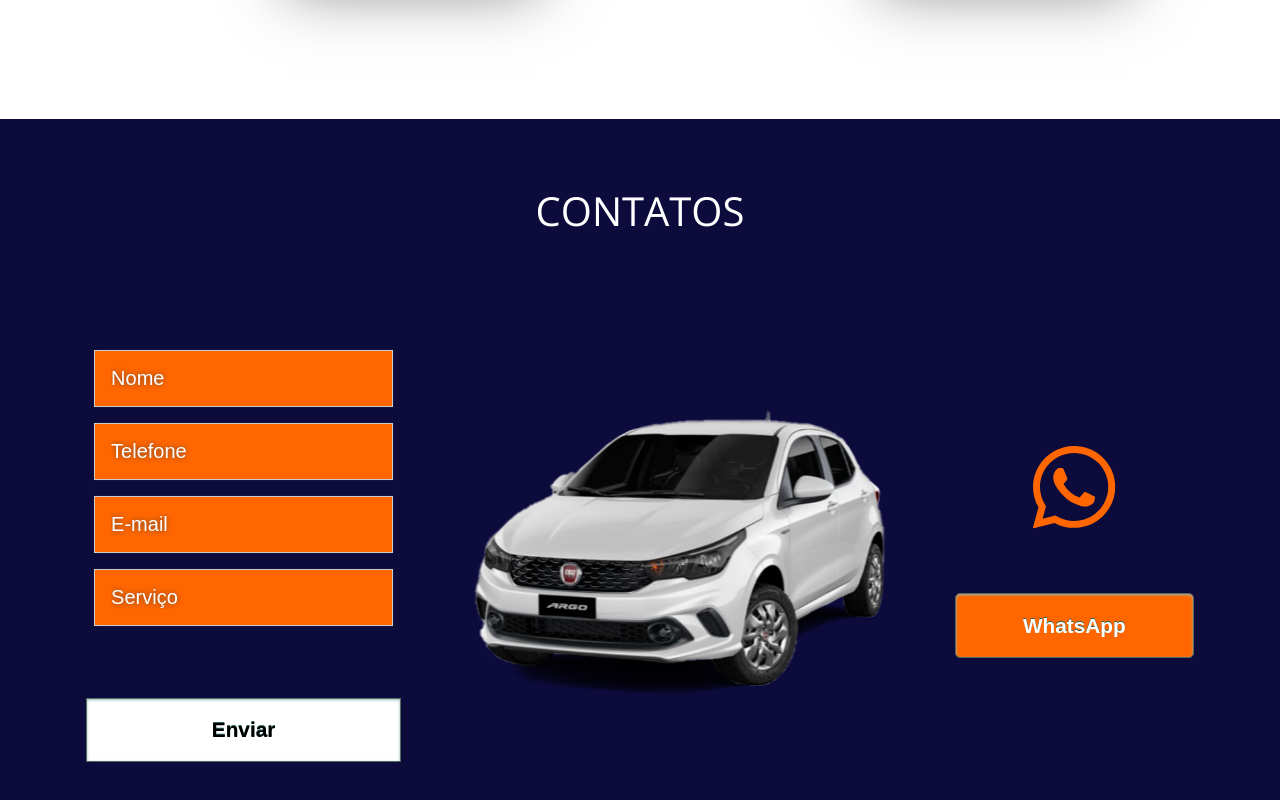
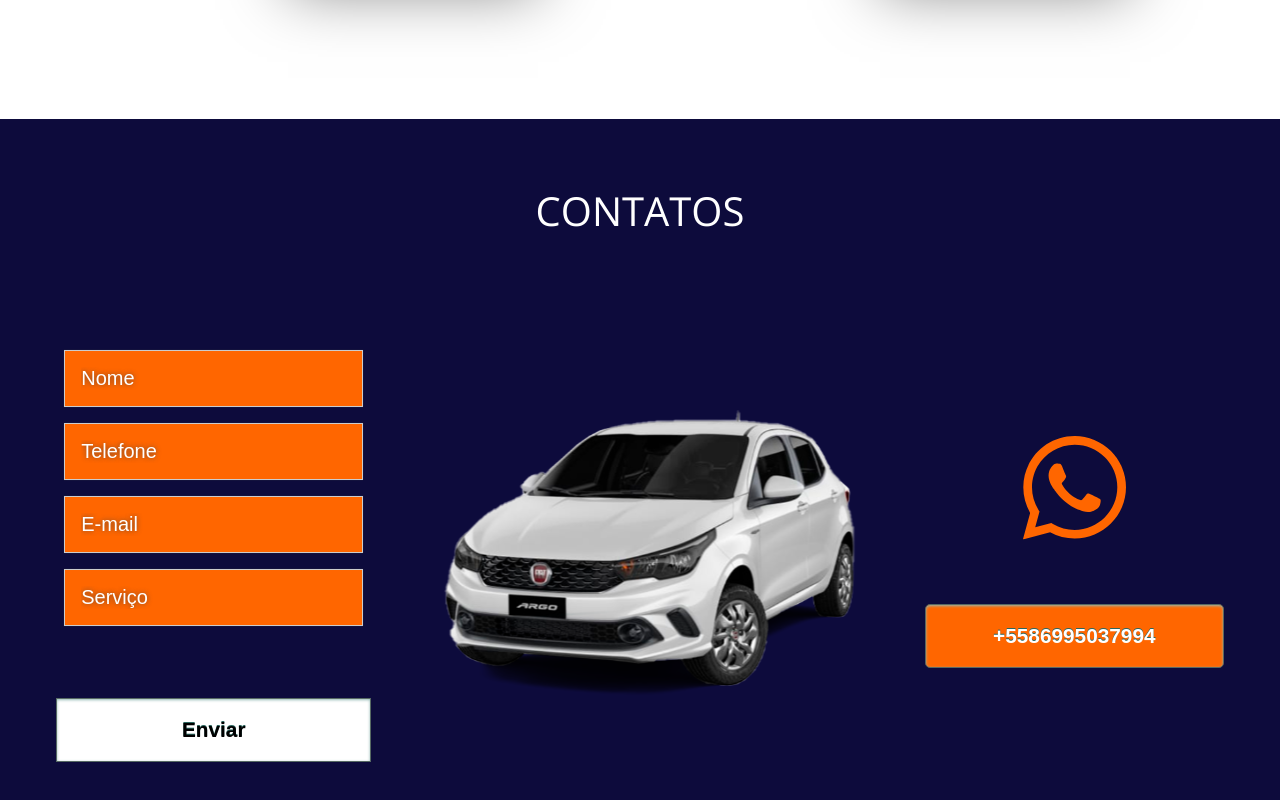
Before and after one commit to leaojn/projeto-front-end, a React (Create React App) app: page / in a window 1280 px wide. Shown: the part 3600-4400 px from the top of the page. Built offline with nearby package versions, Linux system fonts and the light colour scheme.

Commit message:
Trocar botão do whatsapp para ser o numero

```diff
--- a/src/components/Contact/index.jsx
+++ b/src/components/Contact/index.jsx
@@ -47,7 +47,7 @@ export const Contact = ({ id }) => {
             href="https://api.whatsapp.com/send?phone=5586995037994&text=Gostaria%20de%20saber%20mais"
             target="_blank"
           >
-            <Styled.ButtonWhatsApp>WhatsApp</Styled.ButtonWhatsApp>
+            <Styled.ButtonWhatsApp>+5586995037994</Styled.ButtonWhatsApp>
           </a>
         </Styled.WhatsAppContact>
       </Styled.ContactItens>
```
